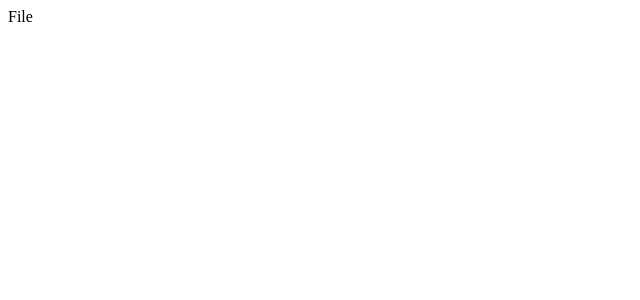
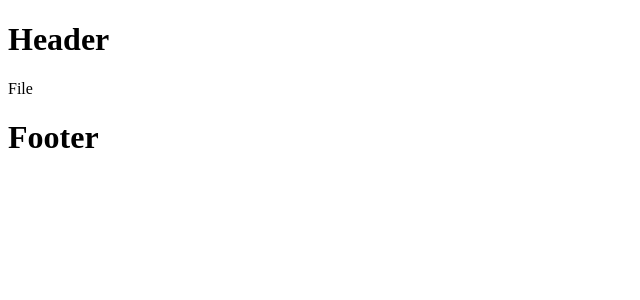
Before and after one commit to 7vTr0x7/NextJS, a Next.js app in the folder frontend/: page / in a window 1280 px wide. Shown: the top 300 px of the page, without its empty margins (0-640 px from the left). Built offline with nearby package versions, Linux system fonts and the light colour scheme.

Commit message:
custom layout

```diff
--- a/frontend/app/layout.js
+++ b/frontend/app/layout.js
@@ -1,26 +1,10 @@
-import { Geist, Geist_Mono } from "next/font/google";
-
-const geistSans = Geist({
-  variable: "--font-geist-sans",
-  subsets: ["latin"],
-});
-
-const geistMono = Geist_Mono({
-  variable: "--font-geist-mono",
-  subsets: ["latin"],
-});
-
-export const metadata = {
-  title: "Create Next App",
-  description: "Generated by create next app",
-};
-
 export default function RootLayout({ children }) {
   return (
     <html lang="en">
-      <body
-        className={`${geistSans.variable} ${geistMono.variable} antialiased`}>
+      <body>
+        <h1>Header</h1>
         {children}
+        <h1>Footer</h1>
       </body>
     </html>
   );
```
Also changed, not shown: frontend/app/services/layout.js (added, +12 -0 lines).
